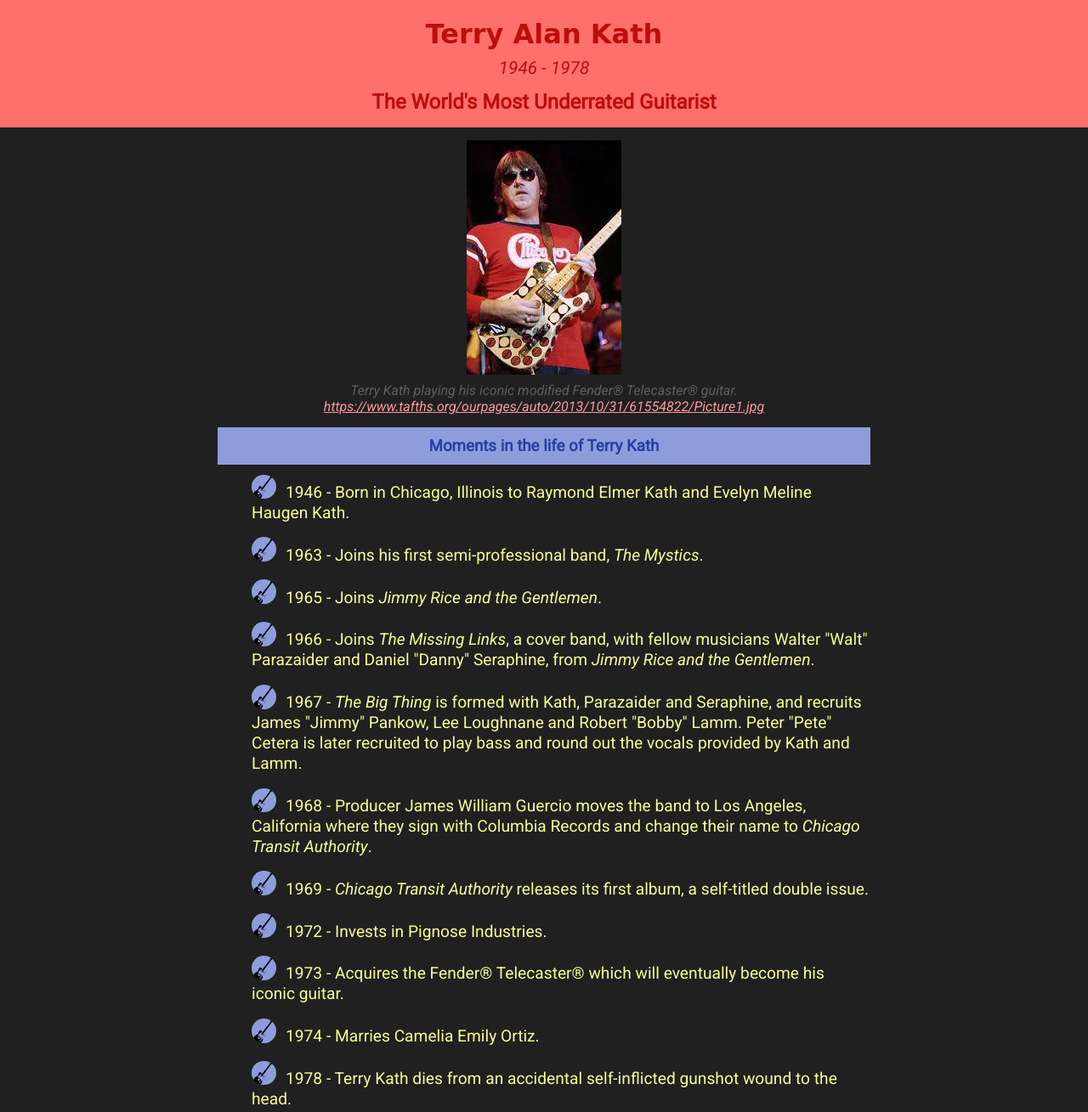
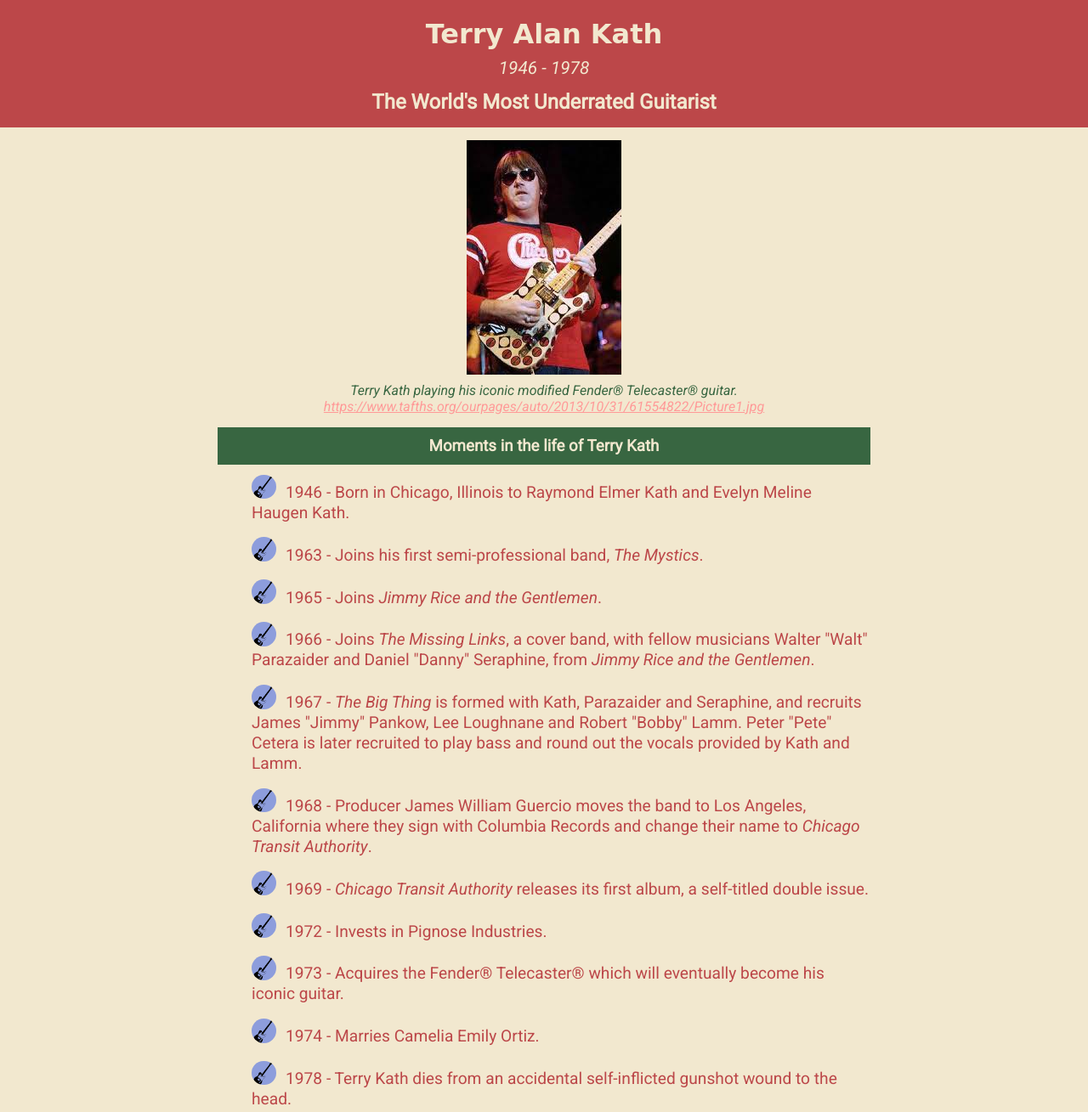
Before and after one commit to vlpatterson59/tribute-page, a plain HTML site: page index.html in a window 1280 px wide. Shown: the top 1309 px of the page at 85% size. Drawn offline with Linux system fonts and the light colour scheme; a web font is replaced by a local one.

Commit message:
update color palette

```diff
--- a/index.html
+++ b/index.html
@@ -56,7 +56,7 @@
                     <li>1973 - Acquires the Fender&reg; Telecaster&reg; which will eventually become his iconic guitar.</li>
                     <li>1974 - Marries Camelia Emily Ortiz.</li>
                     <li>1978 - Terry Kath dies from an accidental self-inflicted gunshot wound to the head.</li>
-                  </ulid=>
+                </ul>
             </div>
         </div>
     </main>
--- a/styles.css
+++ b/styles.css
@@ -16,6 +16,12 @@
     --color-secondary-2-2: #F2FC6B;
     --color-secondary-2-3: #DEED1E;
     --color-secondary-2-4: #ADBA0A;
+
+    --cooler-primary-0: #386641;
+    --cooler-primary-1: #6a994e;
+    --cooler-primary-2: #a7c957;
+    --cooler-primary-3: #f2e8cf;
+    --cooler-primary-4: #bc4749;
 }
 
 * {
@@ -23,8 +29,8 @@
 }
 
 body {
-    background-color: #202020;
-    color: #5F5F5F;
+    background-color: var(--cooler-primary-3);
+    color: var(--cooler-primary-0);
     font-family: 'Roboto', sans-serif;
     text-align: center;
 }
@@ -38,8 +44,8 @@ img {
 }
 
 #banner {
-    background-color: var(--color-primary-2);
-    color: var(--color-primary-4);
+    background-color: var(--cooler-primary-4);
+    color: var(--cooler-primary-3);
     line-height: 2.5em;
     padding-top: 20px;
     padding-bottom: 10px;
@@ -57,7 +63,7 @@ img {
 }
 
 #tribute-info {
-    color: var(--color-secondary-2-1);
+    color: var(--cooler-primary-4);
     text-align: left;
     width: 60%;
     margin: auto;
@@ -65,8 +71,8 @@ img {
 }
 
 #tribute-info h3 {
-    color: var(--color-secondary-1-3);
-    background-color: var(--color-secondary-1-1);
+    color: var(--cooler-primary-3);
+    background-color: var(--cooler-primary-0);
     text-align: center;
     padding: 10px 0;
     margin-top: 15px;
```
